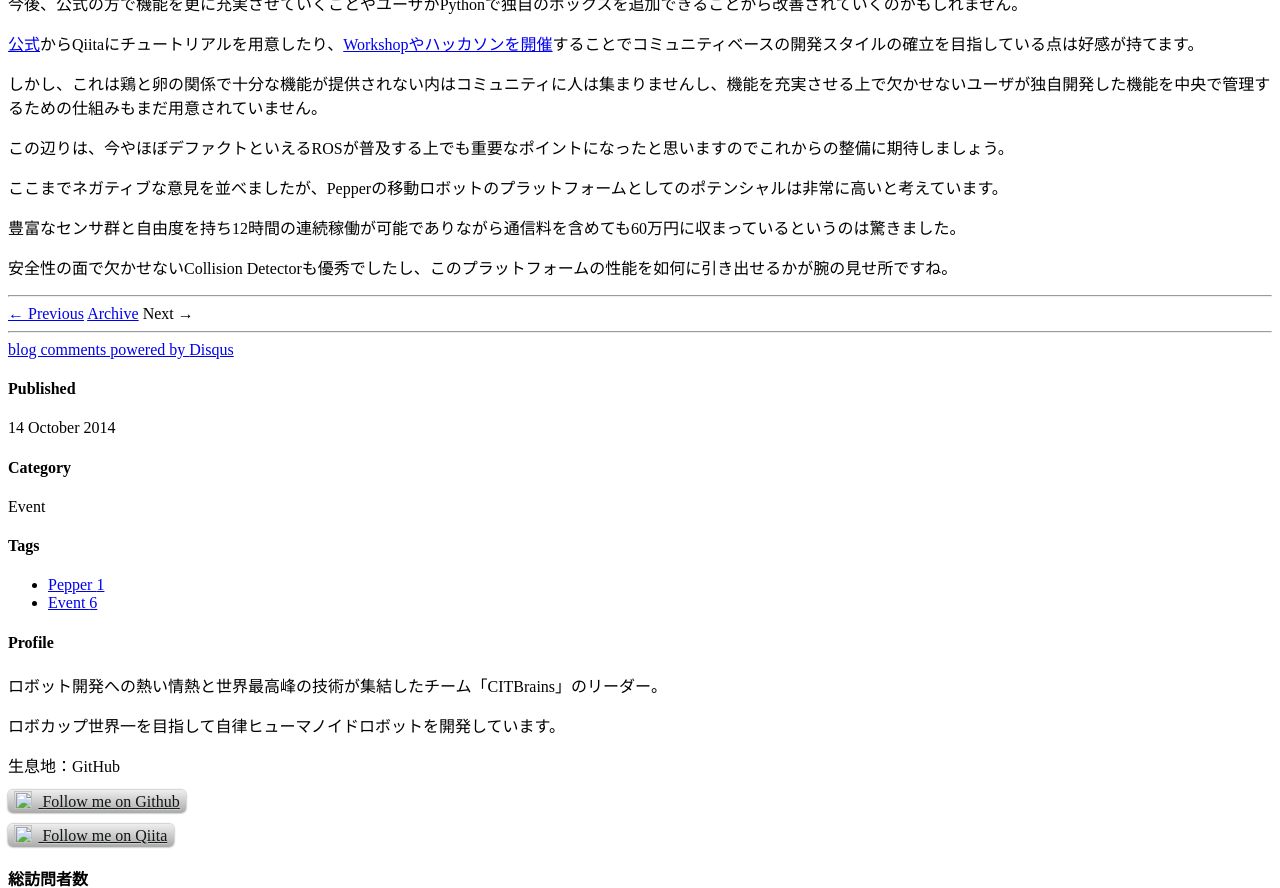
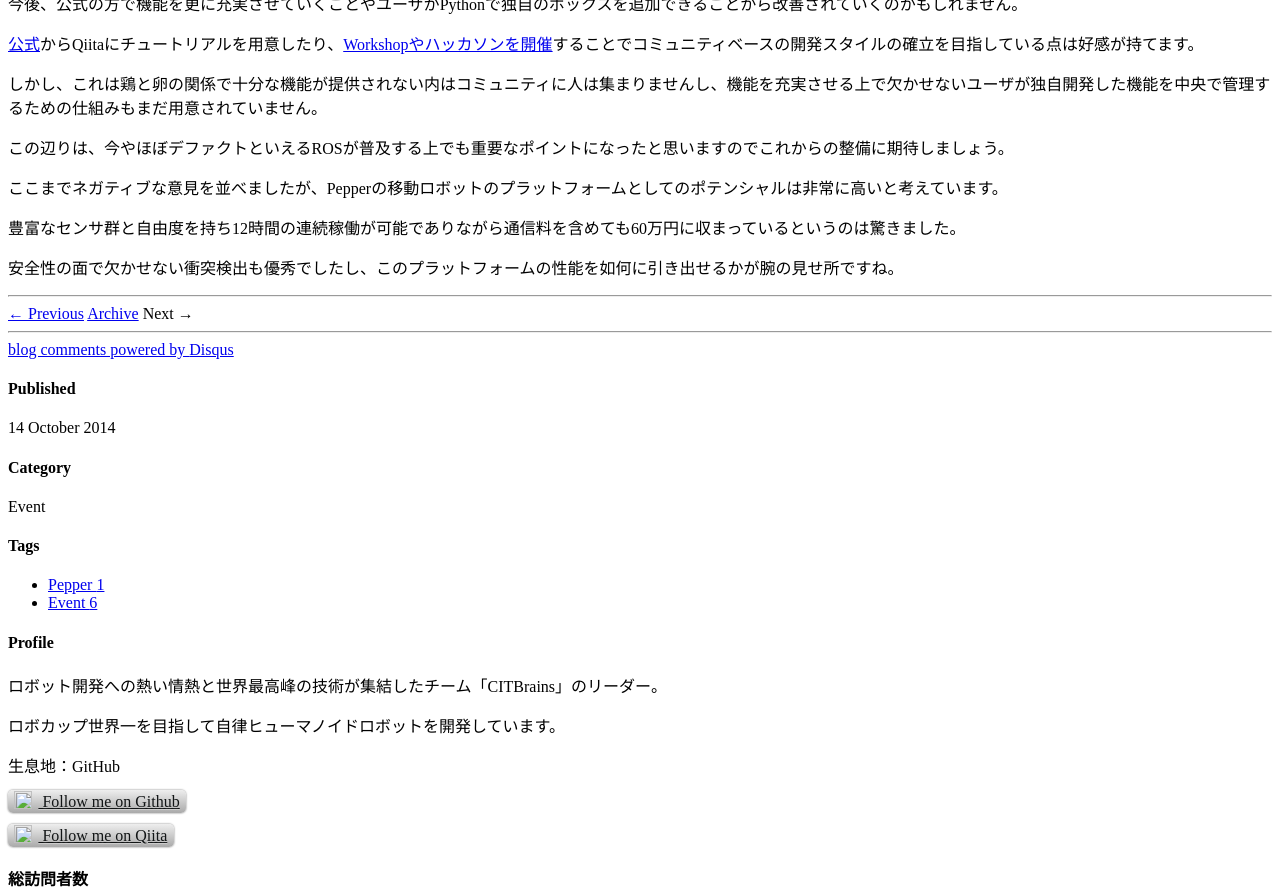
Before and after one commit to DaikiMaekawa/daikimaekawa.github.com, a Jekyll site: the page built from _posts/2014-10-14-pepper_workshop.md, in a window 1280 px wide and 900 px high, scrolled down 1652 px, cut to the strip 0-888 px from the top of the window. Built offline with Jekyll 4.4.1, drawn with Linux system fonts in a browser that asks for light colours; nearby versions of some CDN libraries; Markdown is read by kramdown in place of the engine named in the settings; comment, search, counter and statistics services are not loaded.

Commit message:
Update 2014-10-14-pepper_workshop.md

```diff
--- a/_posts/2014-10-14-pepper_workshop.md
+++ b/_posts/2014-10-14-pepper_workshop.md
@@ -46,4 +46,4 @@
 
 豊富なセンサ群と自由度を持ち12時間の連続稼働が可能でありながら通信料を含めても60万円に収まっているというのは驚きました。
 
-安全性の面で欠かせないCollision Detectorも優秀でしたし、このプラットフォームの性能を如何に引き出せるかが腕の見せ所ですね。
+安全性の面で欠かせない衝突検出も優秀でしたし、このプラットフォームの性能を如何に引き出せるかが腕の見せ所ですね。
```
